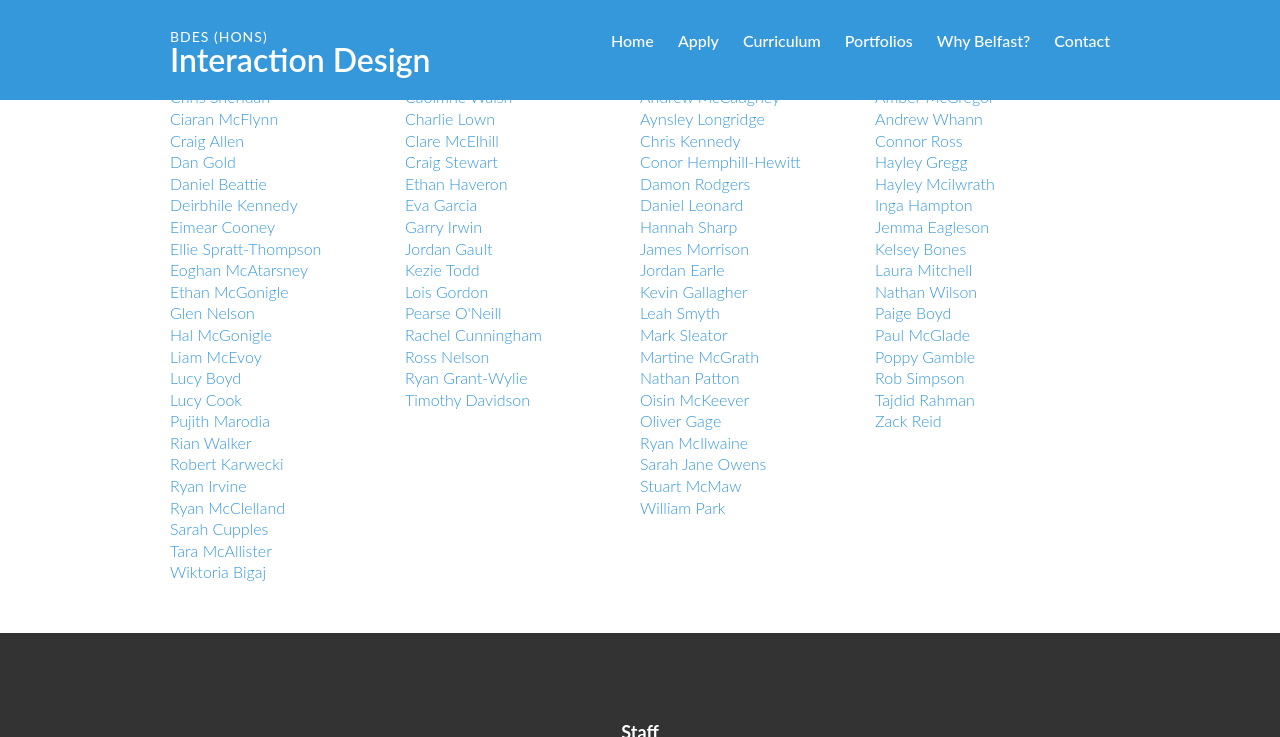
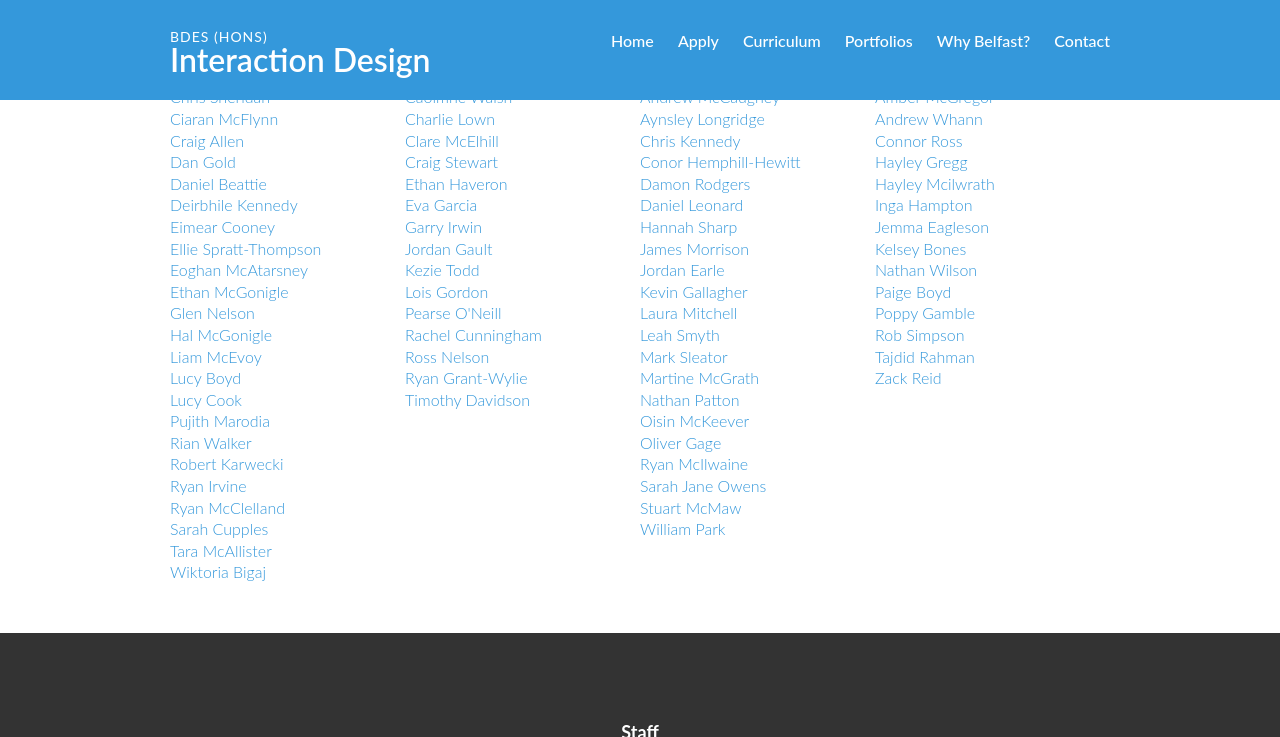
Before and after one commit to ixdbelfast/ixdbelfast.github.io, a Jekyll site: the page built from portfolios.html, in a window 1280 px wide and 900 px high, scrolled down 650 px, cut to the strip 0-737 px from the top of the window. Built offline with Jekyll 4.4.1, drawn with Linux system fonts in a browser that asks for light colours.

Commit message:
Updates final year URLs

```diff
--- a/_data/yeargroup.yml
+++ b/_data/yeargroup.yml
@@ -136,6 +136,8 @@
       url: "https://andrewmc1994.github.io/IXD302-Portfolio-Website/"
     - name: "Sarah Jane Owens"
       url: "https://sarahjaneowens.github.io/ixd301-portfolio/index.html"
+    - name: "Laura Mitchell"
+      url: "https://lauramitchell13.github.io/Jekyll2/index.html"
 
 
 year4:
@@ -170,9 +172,5 @@
       url: "http://poppygamble.com"
     - name: "Paige Boyd"
       url: "http://www.paigeboyd.co.uk/"
-    - name: "Paul McGlade"
-      url: "http://seashoreexplosions.com"
-    - name: "Laura Mitchell"
-      url: "https://lauramitchell13.github.io/Jekyll2/index.html"
     - name: "Connor Ross"
       url: "#"
```
